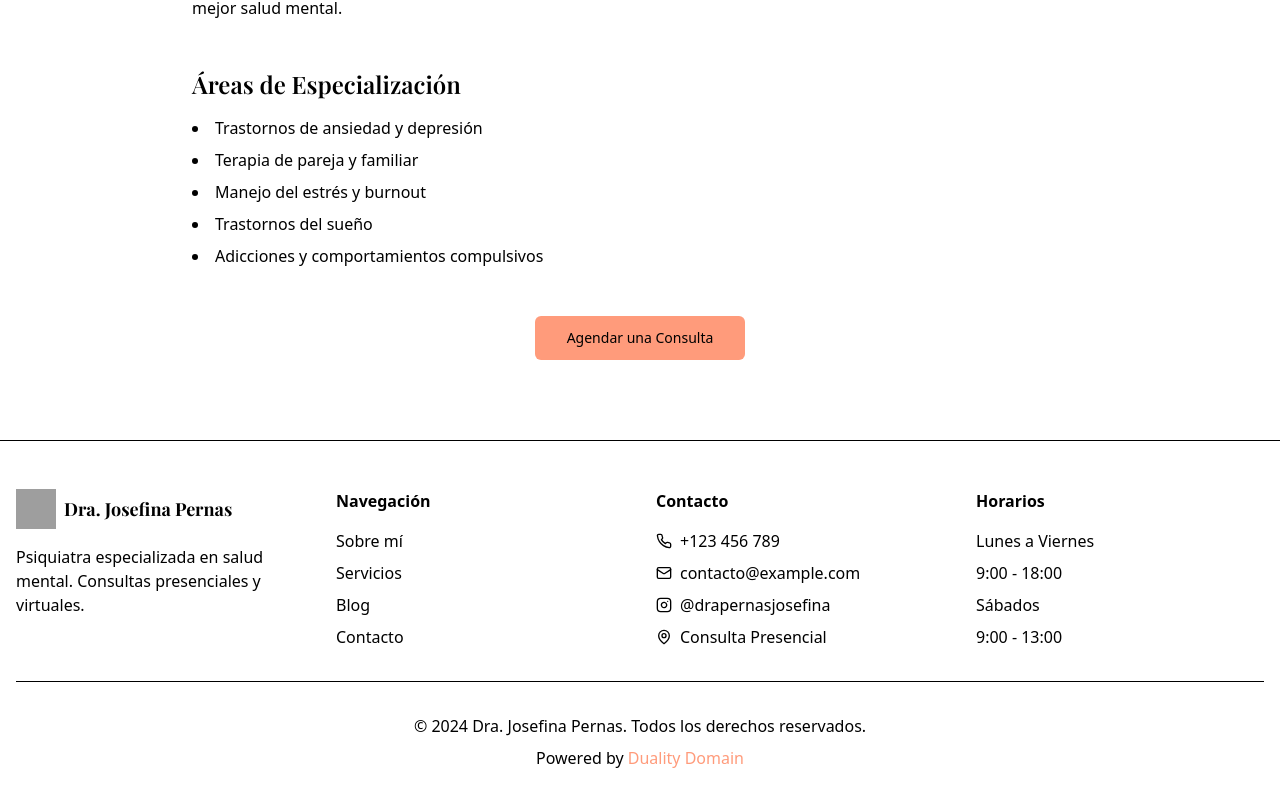
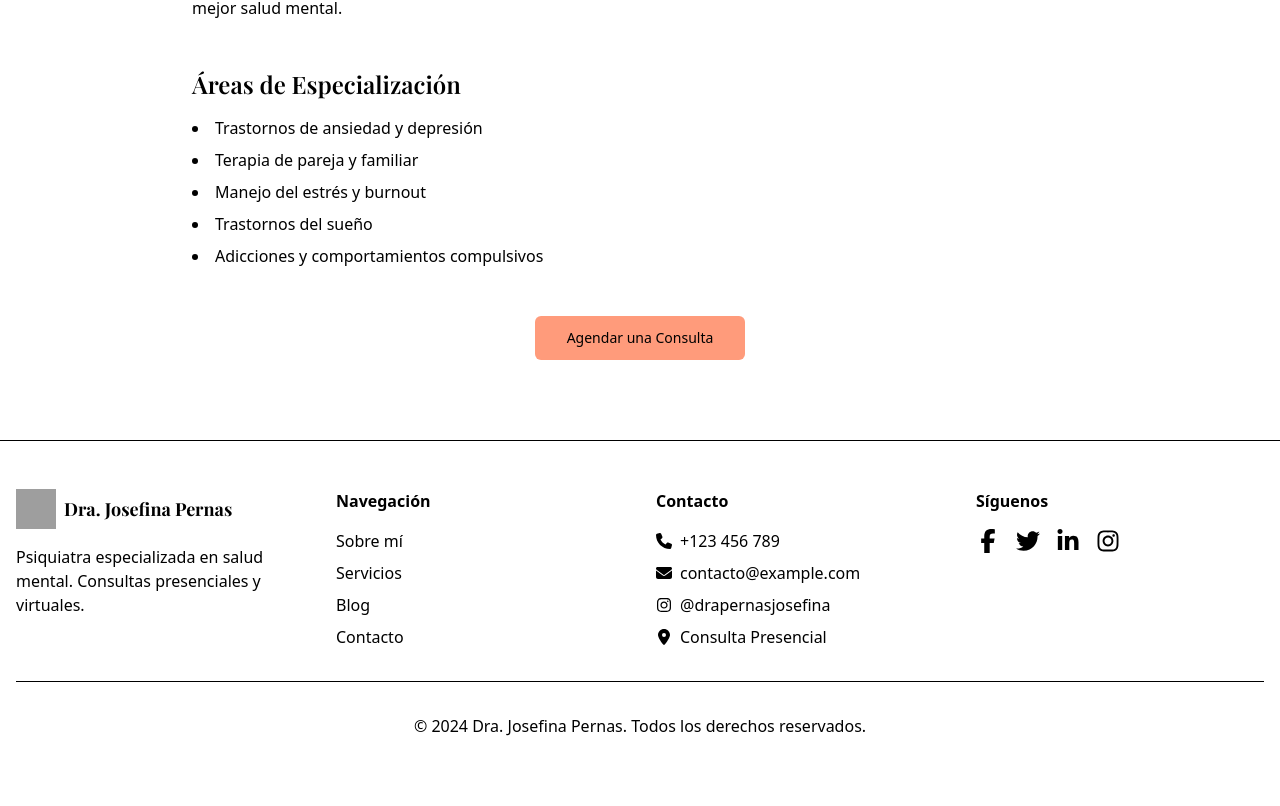
Before and after one commit to clientesweb/drpernasjosefina, a Next.js app: page /about in a window 1280 px wide. Shown: the part 801-1607 px from the top of the page. Built offline with nearby package versions, Linux system fonts and the light colour scheme; grey boxes are pictures that could not be loaded; a web font is replaced by a local one.

Commit message:
Actualizar footer.tsx

```diff
--- a/components/footer.tsx
+++ b/components/footer.tsx
@@ -1,6 +1,8 @@
 import Link from "next/link"
 import Image from "next/image"
-import { Instagram, Mail, Phone, MapPin } from 'lucide-react'
+import { FontAwesomeIcon } from '@fortawesome/react-fontawesome'
+import { faInstagram, faFacebookF, faTwitter, faLinkedinIn } from '@fortawesome/free-brands-svg-icons'
+import { faEnvelope, faPhone, faMapMarkerAlt } from '@fortawesome/free-solid-svg-icons'
 
 export function Footer() {
   return (
@@ -43,36 +45,43 @@ export function Footer() {
             <h3 className="font-bold mb-4">Contacto</h3>
             <div className="space-y-2">
               <a href="tel:+123456789" className="flex items-center text-muted-foreground hover:text-primary">
-                <Phone className="h-4 w-4 mr-2" />
+                <FontAwesomeIcon icon={faPhone} className="h-4 w-4 mr-2" />
                 +123 456 789
               </a>
               <a href="mailto:contacto@example.com" className="flex items-center text-muted-foreground hover:text-primary">
-                <Mail className="h-4 w-4 mr-2" />
+                <FontAwesomeIcon icon={faEnvelope} className="h-4 w-4 mr-2" />
                 contacto@example.com
               </a>
               <a href="https://instagram.com/drapernasjosefina" className="flex items-center text-muted-foreground hover:text-primary">
-                <Instagram className="h-4 w-4 mr-2" />
+                <FontAwesomeIcon icon={faInstagram} className="h-4 w-4 mr-2" />
                 @drapernasjosefina
               </a>
               <a href="https://maps.google.com" className="flex items-center text-muted-foreground hover:text-primary">
-                <MapPin className="h-4 w-4 mr-2" />
+                <FontAwesomeIcon icon={faMapMarkerAlt} className="h-4 w-4 mr-2" />
                 Consulta Presencial
               </a>
             </div>
           </div>
           <div>
-            <h3 className="font-bold mb-4">Horarios</h3>
-            <div className="space-y-2 text-muted-foreground">
-              <p>Lunes a Viernes</p>
-              <p>9:00 - 18:00</p>
-              <p>Sábados</p>
-              <p>9:00 - 13:00</p>
+            <h3 className="font-bold mb-4">Síguenos</h3>
+            <div className="flex space-x-4">
+              <a href="#" className="text-muted-foreground hover:text-primary">
+                <FontAwesomeIcon icon={faFacebookF} className="h-6 w-6" />
+              </a>
+              <a href="#" className="text-muted-foreground hover:text-primary">
+                <FontAwesomeIcon icon={faTwitter} className="h-6 w-6" />
+              </a>
+              <a href="#" className="text-muted-foreground hover:text-primary">
+                <FontAwesomeIcon icon={faLinkedinIn} className="h-6 w-6" />
+              </a>
+              <a href="#" className="text-muted-foreground hover:text-primary">
+                <FontAwesomeIcon icon={faInstagram} className="h-6 w-6" />
+              </a>
             </div>
           </div>
         </div>
         <div className="mt-8 border-t pt-8 text-center text-muted-foreground">
           <p>&copy; {new Date().getFullYear()} Dra. Josefina Pernas. Todos los derechos reservados.</p>
-          <p className="mt-2">Powered by <a href="https://dualitydomain.com" target="_blank" rel="noopener noreferrer" className="text-primary hover:underline">Duality Domain</a></p>
         </div>
       </div>
     </footer>
```
